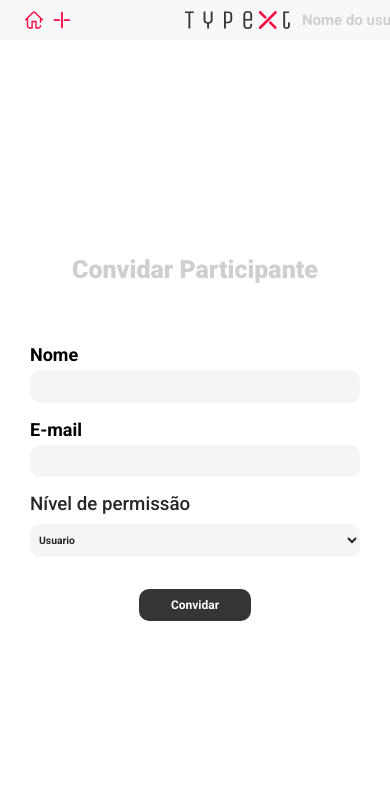
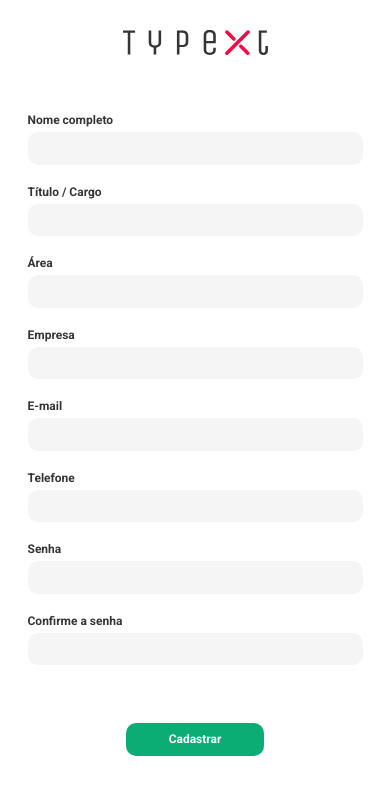
Before and after one commit to Typext/typext-frontend, a React (Create React App) app: page /invite/1 in a window 390 px wide. Shown: the top 794 px of the page. Built offline with nearby package versions, Linux system fonts and the light colour scheme.

Commit message:
mobile responsivity

```diff
--- a/src/components/Header/index.tsx
+++ b/src/components/Header/index.tsx
@@ -19,7 +19,7 @@
   }, [signOut]);
 
   const handleNavigateToHome = useCallback(() => {
-    history.push('/');
+    history.push('/home');
   }, [history]);
 
   const handleNavigateToMinute = useCallback(() => {
--- a/src/components/Input/Input.tsx
+++ b/src/components/Input/Input.tsx
@@ -22,6 +22,7 @@
       InputWidth={styleWidth || '23.75rem'}
       Color={color || 'var(--black)'}
       Size={Size || '1.5rem'}
+      className="input-styled"
     >
       <h3>{title}</h3>
 
--- a/src/pages/LandingPage/index.tsx
+++ b/src/pages/LandingPage/index.tsx
@@ -1,14 +1,25 @@
-import React from 'react';
+import React, { useCallback } from 'react';
+import { useHistory } from 'react-router-dom';
 
 import { ReactComponent as WorkInProgress } from 'assets/workInProgress.svg';
 
+import Button from 'components/Button/Button';
 import { Container } from './styles';
 
 const LandingPage = () => {
+  const history = useHistory();
+
+  const handleNavigateToHome = useCallback(() => {
+    history.push('/home');
+  }, [history]);
+
   return (
     <Container>
       <h1>LandingPage</h1>
       <p>Working in progress</p>
+      <Button color="#ff1100" onClick={handleNavigateToHome}>
+        HOME
+      </Button>
       <WorkInProgress />
     </Container>
   );
--- a/src/pages/RegisterNewUser/index.tsx
+++ b/src/pages/RegisterNewUser/index.tsx
@@ -13,7 +13,7 @@
 
       <div className="RegisterNewUser">
         <div className="Content">
-          <div className="LeftContent">
+          <div className="inputContent">
             <Input
               title="Nome completo"
               color="var(--black)"
@@ -41,9 +41,7 @@
               styleWidth="41.875rem"
               Type="text"
             />
-          </div>
 
-          <div className="RightContent">
             <Input
               title="E-mail"
               color="var(--black)"
@@ -72,13 +70,9 @@
               Type="text"
             />
           </div>
+
+          <Button color="var(--green)">Cadastrar</Button>
         </div>
-
-        <Button
-          color="var(--green)"
-        >
-          Cadastrar
-        </Button>
       </div>
     </StyledRegisterNewUser>
   );
--- a/src/pages/RegisterNewUser/styles.ts
+++ b/src/pages/RegisterNewUser/styles.ts
@@ -1,10 +1,14 @@
 import styled from 'styled-components';
 
 const StyledRegisterNewUser = styled.div`
+  height: 100%;
+  width: 100%;
+
   display: flex;
   flex-direction: column;
   align-items: center;
-  margin-top: 4.375rem;
+
+  padding: 30px;
 
   a {
     width: 18.125rem;
@@ -16,26 +20,45 @@
     }
   }
 
-  .RegisterNewUser{
+  .RegisterNewUser {
+    width: 100%;
     display: flex;
     flex-direction: column;
-    align-items: flex-end;
+    justify-content: center;
+    align-items: center;
 
     .Content {
-      display: grid;
-      grid-template-columns: 1fr 1fr;
-      gap: 7.25rem;
+      display: flex;
+      flex-direction: column;
+      flex-wrap: wrap;
+      justify-content: center;
+      align-items: center;
+      width: 100%;
+      margin: 6rem 0;
 
-      margin-top: 8.75rem;
+      .inputContent {
+        display: flex;
+        flex-wrap: wrap;
+        align-items: center;
+        justify-content: center;
 
-      Input {
-        margin-bottom: 1.25rem;
+        width: 100%;
+        max-width: 145rem;
+      }
+
+      .input-styled {
+        margin: 1.25rem;
+      }
+
+      button {
+        margin-top: 6rem;
       }
     }
+  }
 
-    Button {
-      margin-top: 5.625rem;
-    }
+  @media (max-width: 840px) {
+    justify-content: flex-start;
+    padding: 30px 10px;
   }
 `;
 
--- a/src/routes.tsx
+++ b/src/routes.tsx
@@ -23,11 +23,11 @@
         {isNotProduction && <Route path="/" exact component={LandingPage} />}
         <Route path="/home" exact isPrivate component={Home} />
         <Route path="/minute" isPrivate component={Main} />
-        <Route path="/invite" isPrivate component={InviteUsers} />
+        <Route path="/invite" exact isPrivate component={InviteUsers} />
         <Route path="/reset" component={NewPassword} />
         <Route path="/recovery" component={RecoveryPassword} />
         <Route path="/login" component={Login} />
-        <Route path="/register" component={RegisterNewUser} />
+        <Route path="/invite/:token" component={RegisterNewUser} />
       </Switch>
     </BrowserRouter>
   );
```
